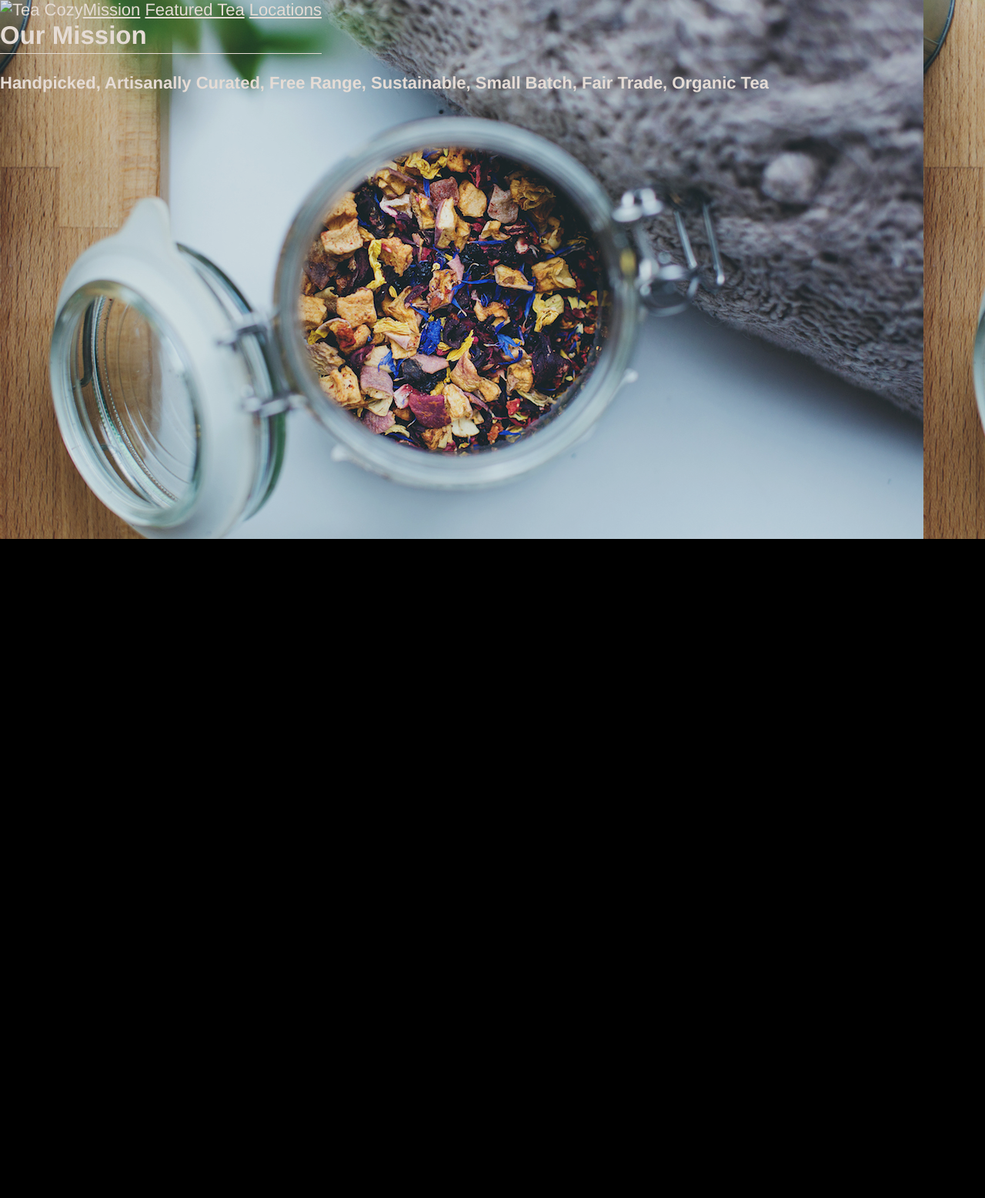
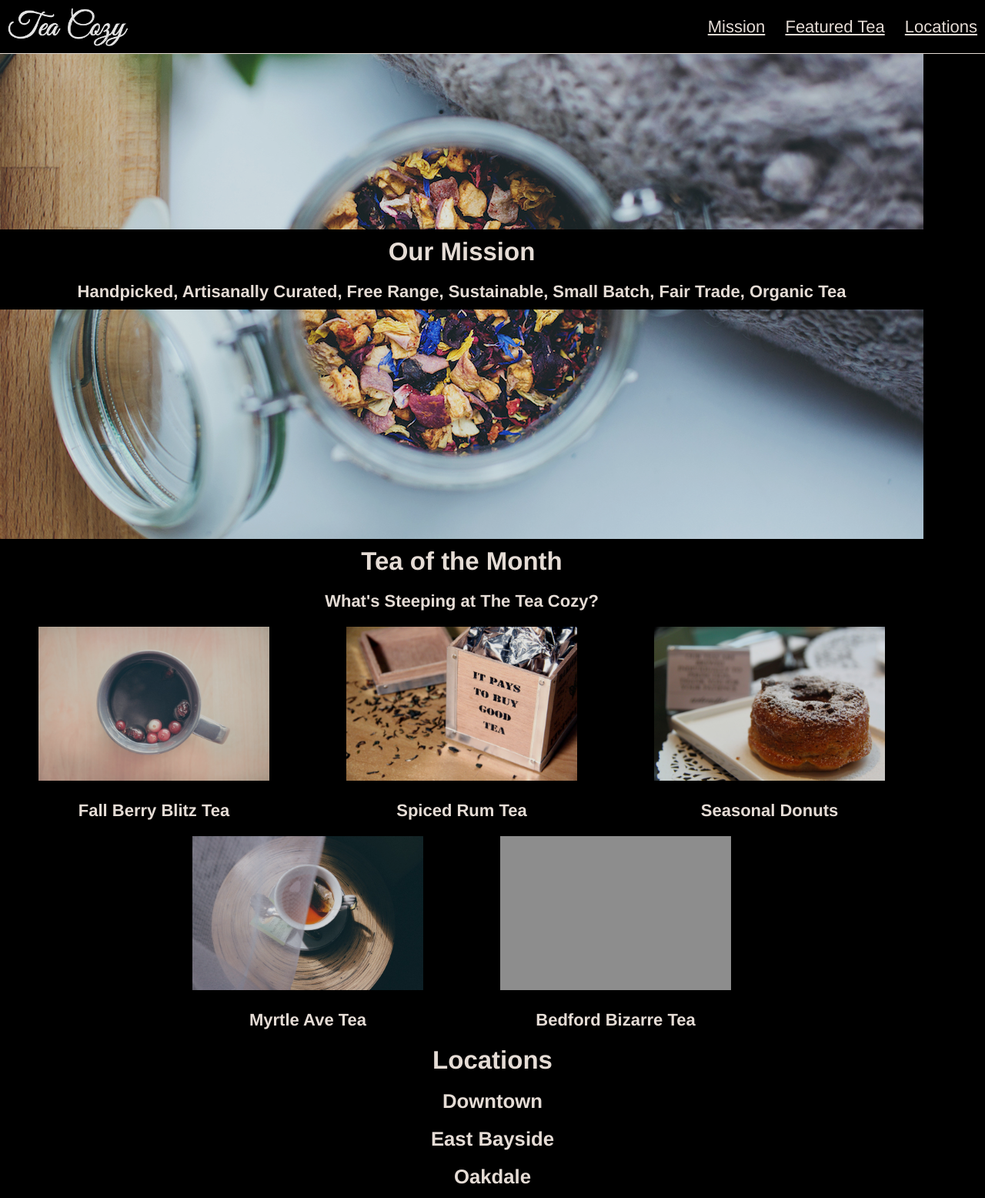
Before and after one commit to sdprovence/teacozy, a plain HTML site: page index.html in a window 1280 px wide. Shown: the top 1556 px of the page at 77% size. Before the commit the page ends 800 px from the top, so only its background shows below. Drawn offline with Linux system fonts and the light colour scheme; grey boxes are pictures that could not be loaded.

Commit message:
updated page display style

```diff
--- a/index.html
+++ b/index.html
@@ -9,23 +9,67 @@
 
 <body>
   <header>
-    <img src="../img-tea-cozy-logo.jpg" alt="Tea Cozy">
+    <img src="./resources/img-tea-cozy-logo.png" alt="Tea Cozy">
     <nav>
-      <a href="#">Mission</a>
-      <a href="#">Featured Tea</a>
-      <a href="#">Locations</a>
+      <a href="#mission">Mission</a>
+      <a href="#feature">Featured Tea</a>
+      <a href="#locations">Locations</a>
     </nav>
   </header>
   <main>
-    <section class="title-content">
-      <h2>Our Mission</h2>
-      <h4>Handpicked, Artisanally Curated, Free Range, Sustainable, Small Batch, Fair Trade, Organic Tea</h4>
+    <section id="mission" class="mission">
+      <div class="mission-text">
+        <h2>Our Mission</h2>
+        <h4>Handpicked, Artisanally Curated, Free Range, Sustainable, Small Batch, Fair Trade, Organic Tea</h4>
+      </div>
+    </section>
+    <section id="feature" class="feature">
+      <h2>Tea of the Month</h2>
+      <h4>What's Steeping at The Tea Cozy?</h4>
+      <div class="tea-group">
+        <div class="tea">
+          <img src="./resources/img-berryblitz.jpg" alt="Fall Berry Blitz Tea">
+          <h4>Fall Berry Blitz Tea</h4>
+        </div>
+        <div class="tea">
+          <img src="./resources/img-spiced-rum.jpg" alt="Spiced Rum Tea">
+          <h4>Spiced Rum Tea</h4>
+        </div>
+        <div class="tea">
+          <img src="./resources/img-donut.jpg" alt="Seasonal Donuts">
+          <h4>Seasonal Donuts</h4>
+        </div>
+        <div class="tea">
+          <img src="./resources/img-myrtle-ave.jpg" alt="Myrtle Ave Tea">
+          <h4>Myrtle Ave Tea</h4>
+        </div>
+        <div class="tea">
+          <img src="./resources/img-bedford-bizarre.jpg" alt="Bedford Bizarre Tea">
+          <h4>Bedford Bizarre Tea</h4>
+        </div>
+      </div>
+    </section>
+    <section id="locations" class="locations">
+      <h2>Locations</h2>
+      <div class="store">
+        <h3>Downtown</h3>
 
+      </div>
+      <div class="store">
+        <h3>East Bayside</h3>
 
+      </div>
+      <div class="store">
+        <h3>Oakdale</h3>
+
+      </div>
     </section>
   </main>
   <footer>
-
+    <h2>The Tea Cozy</h2>
+    <h5>contact@theteacozy.com</h5>
+    <h5>917-555-8904</h5>
+    <p id="copyright">copyright The Tea Cozy 2017</p>
   </footer>
 </body>
 
--- a/resources/css/style.css
+++ b/resources/css/style.css
@@ -4,21 +4,24 @@ body {
   font-size: 22px;
   color: seashell;
   background-color: black;
+  text-align: center;
   opacity: 0.9;
 }
 
 header {
   display: flex;
   position: fixed;
+  justify-content: space-between;
+  align-items: center;
   height: 69px;
+  width: 100%;
+  background-color: black;
   border-bottom: 1px solid seashell;
 }
 
-.logo {
-  display: inline-block;
+header img {
   margin-left: 10px;
   height: 50px;
-  width: 100%;
 }
 
 nav {
@@ -27,17 +30,64 @@ nav {
 
 nav a {
   color: inherit;
+  margin: 0 10px;
 }
 
 main {
   display: flex;
-  justify-content: center;
+  flex-direction: column;
 }
 
-.title-content {
+h2,
+h3,
+h4 {
+  margin: 0;
+  padding: 10px;
+}
+
+section.mission {
+  display: flex;
+  flex-direction: column;
+  justify-content: center;
+  background-image: url("../img-mission-background.jpg");
+  background-size: cover;
+  height: 700px;
+  width: 1200px;
   align-items: center;
-  background-image: url("../img-mission-background.jpg");
-  height: 700px;
+}
+
+div.mission-text {
+  display: block;
+  align-items: center;
   width: 100%;
+  background-color: black;
+}
+
+section.feature {
+  display: block;
+  width: 1200px;
+}
+
+div.tea-group {
+  display: flex;
+  justify-content: center;
+  flex-wrap: wrap;
+}
+
+div.tea {
+  display: inline-block;
+  width: 300px;
+  margin: 0 50px;
+  font-weight: bold;
+}
+
+div.tea img {
+  height: 200px;
+  width: 300px;
+  margin: 10px auto;
+}
+
+section.locations {
+  text-align: center;
 
 }
```
